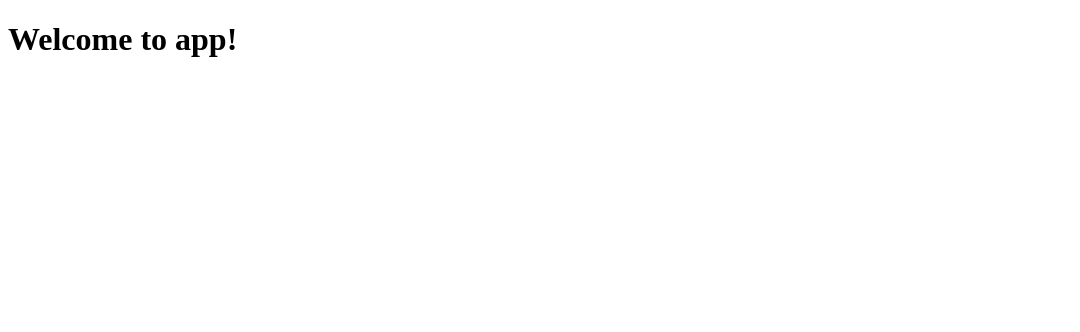
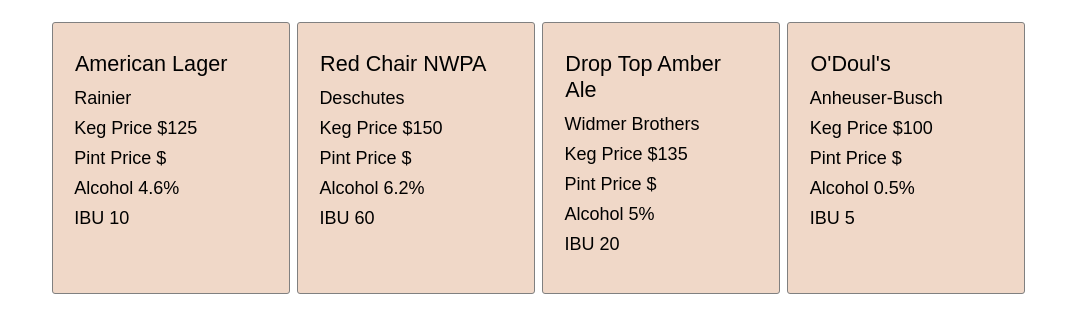
Before and after one commit to ccahill1117/ngTapRoom, an Angular app: page / in a window 1280 px wide. Shown: the top 332 px of the page, without its empty margins (0-1080 px from the left). Built offline with nearby package versions, Linux system fonts and the light colour scheme.

Commit message:
add keg list list component and style

```diff
--- a/src/app/app.component.html
+++ b/src/app/app.component.html
@@ -1,3 +1 @@
-<h1>
-  Welcome to {{ title }}!
-</h1>
+<app-beer-list [kegList]="kegs"></app-beer-list>
--- a/src/app/app.component.ts
+++ b/src/app/app.component.ts
@@ -7,13 +7,11 @@
   styleUrls: ['./app.component.css']
 })
 export class AppComponent {
-  title = 'app';
 
   kegs: Keg[] = [
     new Keg({name: "American Lager", brand: "Rainier", price: 125, pricePint: 3, alcoholContent: 4.60, ibu: 10}),
     new Keg({name: "Red Chair NWPA", brand: "Deschutes", price: 150, pricePint: 5, alcoholContent: 6.20, ibu: 60}),
     new Keg({name: "Drop Top Amber Ale", brand: "Widmer Brothers", price: 135, pricePint: 5, alcoholContent: 5.00, ibu: 20}),
     new Keg({name: "O'Doul's", brand: "Anheuser-Busch", price: 100, pricePint: 2, alcoholContent: 0.50, ibu: 5})
-
   ]
 }
--- a/src/app/app.module.ts
+++ b/src/app/app.module.ts
@@ -3,11 +3,13 @@
 
 
 import { AppComponent } from './app.component';
+import { BeerListComponent } from './beer-list/beer-list.component';
 
 
 @NgModule({
   declarations: [
-    AppComponent
+    AppComponent,
+    BeerListComponent
   ],
   imports: [
     BrowserModule
--- /dev/null
+++ b/src/app/beer-list/beer-list.component.html
@@ -0,0 +1,10 @@
+<ul class="keg-list">
+  <li class="keg" *ngFor="let keg of kegList">
+    <p class="name">{{keg.name}}</p>
+    <p class="brand">{{keg.brand}}</p>
+    <p class="price">Keg Price ${{keg.price}}</p>
+    <p class="pintPrice">Pint Price ${{keg.pintPrice}}</p>
+    <p class="alcoholContent">Alcohol {{keg.alcoholContent}}%</p>
+    <p class="ibu">IBU {{keg.ibu}}</p>
+  </li>
+</ul>
--- a/src/app/models/keg.model.ts
+++ b/src/app/models/keg.model.ts
@@ -8,7 +8,7 @@
 
   constructor(public params) {
     this.name = params.name;
-    this.brand = params.name;
+    this.brand = params.brand;
     this.price = params.price;
     this.pricePint = params.pricePint;
     this.alcoholContent = params.alcoholContent;
--- a/src/styles.css
+++ b/src/styles.css
@@ -1 +1,32 @@
-/* You can add global styles to this file, and also import other style files */
+html {
+  font-size: 10px;
+  font-family: sans-serif;
+}
+
+body {
+  font-size: 1.8rem;
+}
+
+.keg-list {
+  display: flex;
+  flex-wrap: wrap;
+  list-style: none;
+}
+
+.keg {
+  width: 200px;
+  height: 13em;
+  padding: 1em;
+  border: 1px solid #808080;
+  border-radius: 3px;
+  margin: 0.2em;
+  background-color: #f0d8c8;
+}
+
+.keg p {
+  margin: 0.5em 0.2em;
+}
+
+.name {
+  font-size: 1.2em;
+}
```
Also changed, not shown: src/app/beer-list/beer-list.component.ts (added, +13 -0 lines), src/app/beer-list/beer-list.component.css (added), 2 other files (tests, documents, lock files or other folders).
